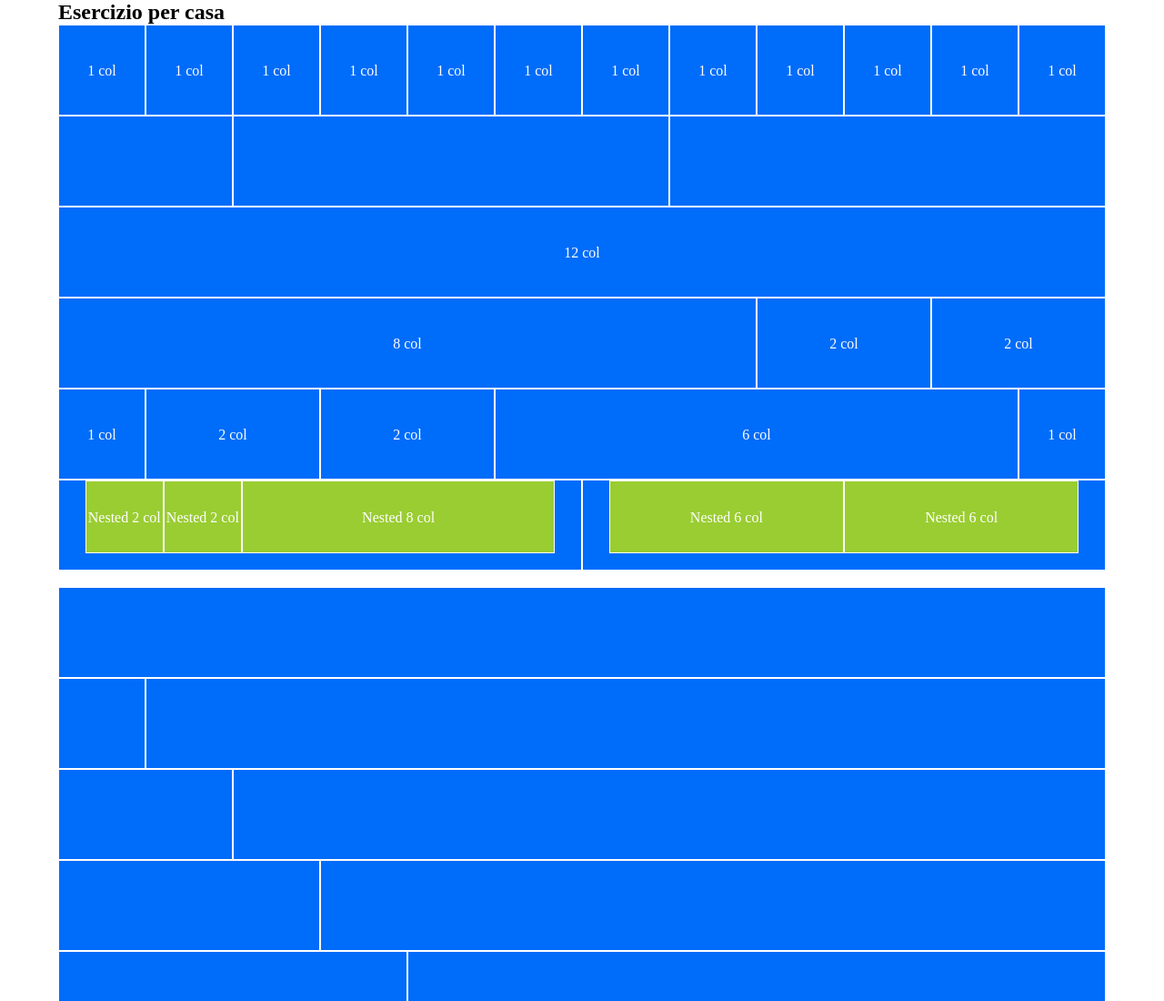
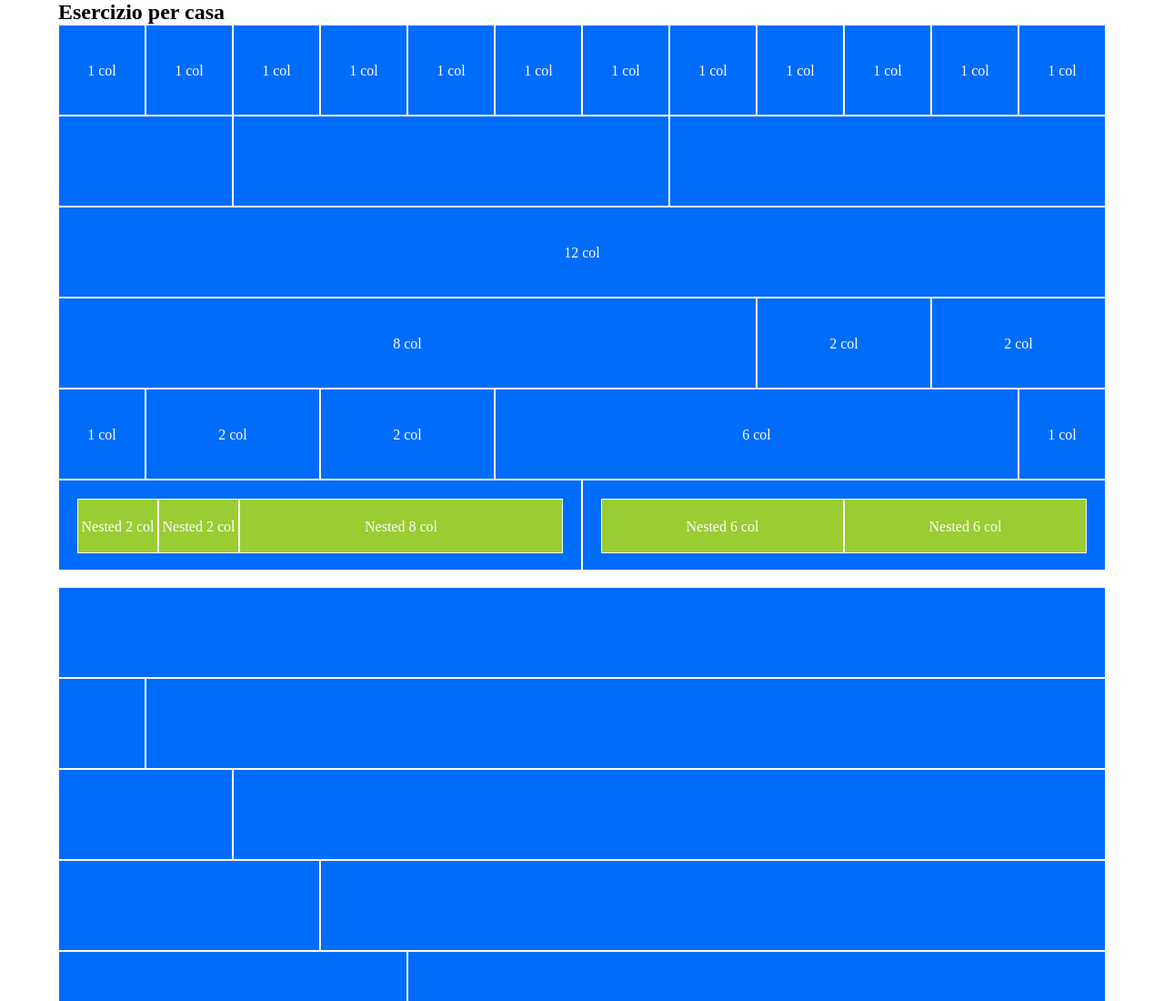
Before and after one commit to RomeoAlex/html-css-12bool, a plain HTML site: page index.html in a window 1280 px wide. Shown: the top 1100 px of the page at 91% size. Drawn offline with Linux system fonts and the light colour scheme.

Commit message:
soluzione e correzione conpadding per nested items

```diff
--- a/css/style.css
+++ b/css/style.css
@@ -12,13 +12,17 @@
 .box p{
     line-height: 100px;
 }
+.nested{
+
+    padding: 20px;
+
+}
 .nested-box{
-    align-self: center;
     background-color: yellowgreen;
-    height: 80px;
+    height: 60px;
     border: 1px solid white;
 
 }
 .nested-box p{
-    line-height: 80px;
+    line-height: 60px;
 }
--- a/index.html
+++ b/index.html
@@ -94,7 +94,7 @@
             </div>
             <div class="row">
                 <div class="box col-6">
-                    <div class="row wrapper">
+                    <div class="nested row">
                         <div class="nested-box col-2">
                             <p>Nested 2 col</p>
                         </div>
@@ -107,7 +107,7 @@
                     </div>
                 </div>
                 <div class="box col-6">
-                    <div class="row wrapper">
+                    <div class="nested row">
                         <div class="nested-box col-6">
                             <p>Nested 6 col</p>
                         </div>
```
